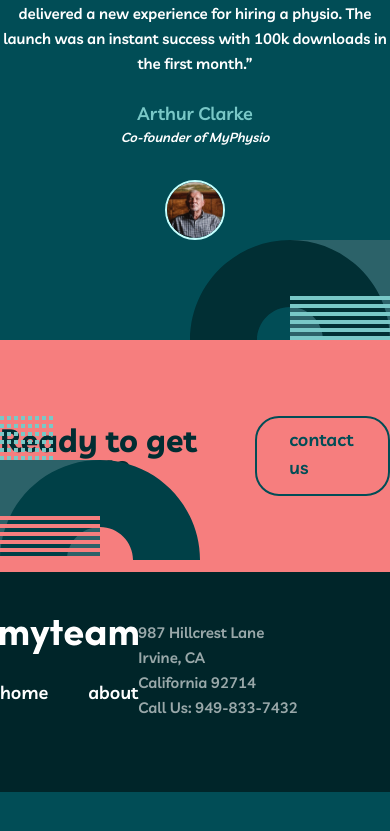
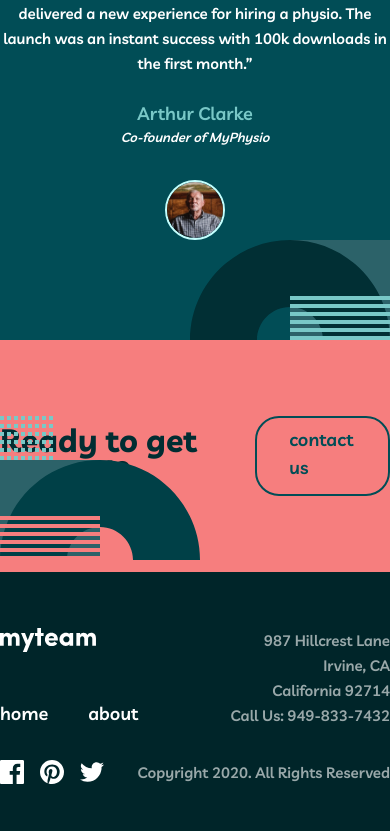
Before and after one commit to mackieva/myteam, a Next.js app: page / in a window 390 px wide. Shown: the part 2533-3364 px from the top of the page. Before the commit the page ends 3325 px from the top, so only its background shows below. Built offline with nearby package versions, Linux system fonts and the light colour scheme.

Commit message:
footer tablet repsonsiveness

```diff
--- a/components/shared/footer.tsx
+++ b/components/shared/footer.tsx
@@ -5,18 +5,18 @@ import Social from './social';
 
 const Footer = () => {
 	return (
-		<footer className='bg-dg py-12'>
-			<div className='max-w-[1110px] mx-auto grid grid-cols-[1fr_445px_1fr]'>
-				<div>
+		<footer className='bg-dg py-14 lg:py-12'>
+			<div className='max-w-[689px] lg:max-w-[1110px] mx-auto grid grid-cols-2 gap-8 lg:gap-0 lg:grid-cols-[1fr_445px_1fr] text-[15px] lg:text-[18px]'>
+				<div className='flex flex-col justify-between'>
 					<Image
 						src={logo}
 						alt='MyTeam Text Logo'
 						priority={true}
-						className='mb-[25px]'
+						className='w-[96px] lg:w-[160px]'
 					/>
 					<Nav />
 				</div>
-				<p className='body-two opacity-60'>
+				<p className='body-two opacity-60 text-right lg:text-left'>
 					987 Hillcrest Lane
 					<br />
 					Irvine, CA
@@ -25,7 +25,7 @@ const Footer = () => {
 					<br />
 					Call Us: 949-833-7432
 				</p>
-				<div className='flex flex-col justify-between items-end'>
+				<div className='flex col-span-2 lg:col-span-1 lg:flex-col justify-between items-center lg:items-end'>
 					<Social />
 					<p className='body-two opacity-60'>
 						Copyright 2020. All Rights Reserved
```
